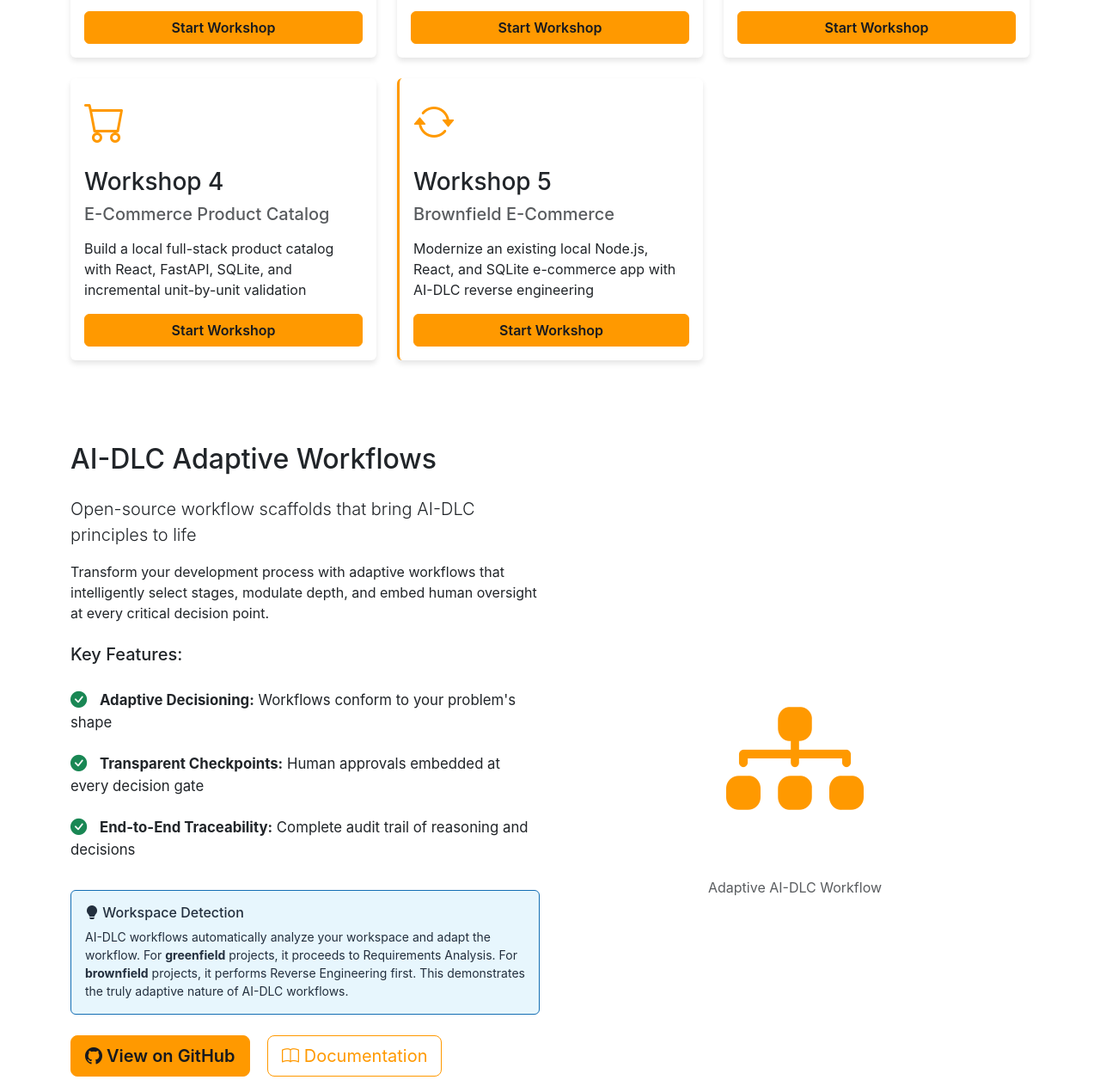
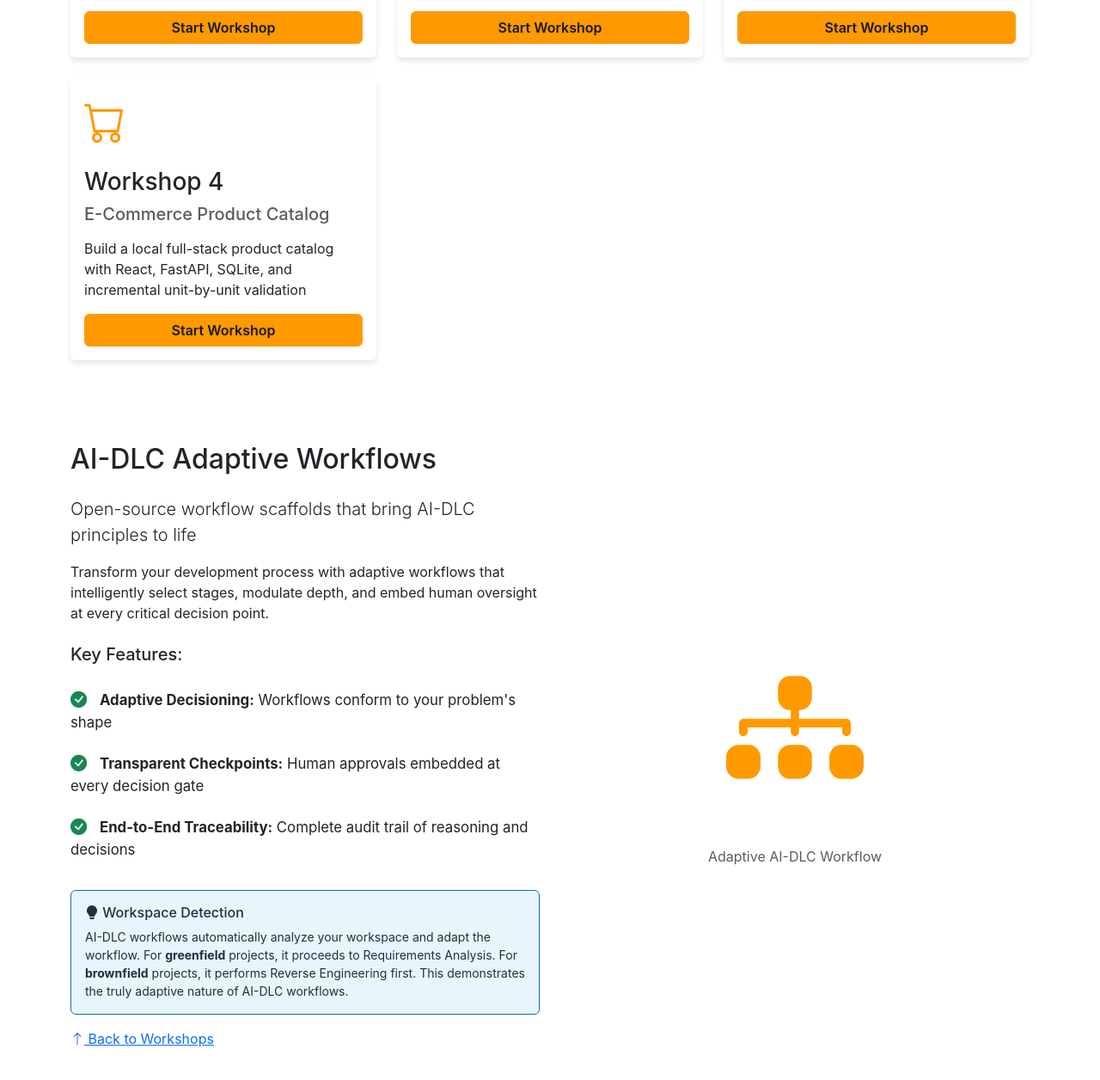
Before and after one commit to jrallen9/ai-dlc-workshop, a plain HTML site: page website/public/index.html in a window 1280 px wide. Shown: the part 1128-2384 px from the top of the page at 86% size. Drawn offline with nearby package versions, Linux system fonts and the light colour scheme.

Commit message:
hiding workshop 5 and a couple of links to keep it self-contained.

```diff
--- a/website/public/index.html
+++ b/website/public/index.html
@@ -104,7 +104,7 @@
                         </div>
                     </div>
                 </div>
-                <div class="col-md-4">
+                <div class="col-md-4 d-none">
                     <div class="card workshop-card h-100" style="border-left: 3px solid var(--aws-orange);">
                         <div class="card-body">
                             <div class="workshop-icon mb-3">
@@ -141,14 +141,6 @@
                         <p class="mb-0 small">AI-DLC workflows automatically analyze your workspace and adapt the workflow. For <strong>greenfield</strong> projects, it proceeds to Requirements Analysis. For <strong>brownfield</strong> projects, it performs Reverse Engineering first. This demonstrates the truly adaptive nature of AI-DLC workflows.</p>
                     </div>
 
-                    <div class="mt-4">
-                        <a href="https://github.com/awslabs/aidlc-workflows" target="_blank" class="btn btn-primary btn-lg me-3">
-                            <i class="bi bi-github"></i> View on GitHub
-                        </a>
-                        <a href="https://github.com/awslabs/aidlc-workflows#readme" target="_blank" class="btn btn-outline-primary btn-lg">
-                            <i class="bi bi-book"></i> Documentation
-                        </a>
-                    </div>
                     <p class="mt-3"><a href="#workshops"><i class="bi bi-arrow-up"></i> Back to Workshops</a></p>
                 </div>
                 <div class="col-lg-6 text-center">
```
